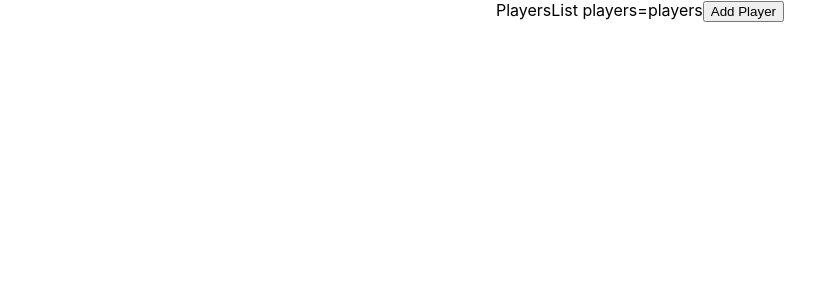
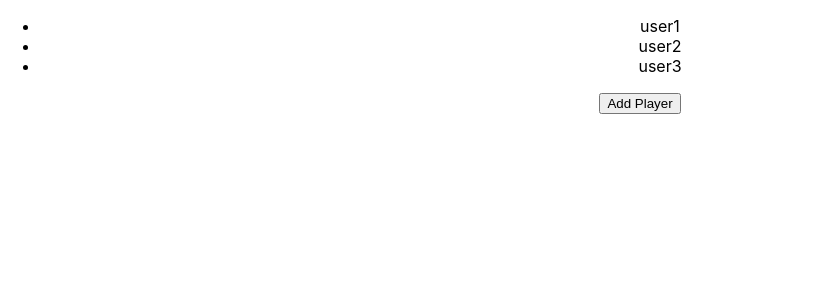
Before and after one commit to theohlc/toxic-players, a React (Create React App) app: page / in a window 1280 px wide. Shown: the top 300 px of the page, without its empty margins (0-824 px from the left). Built offline with nearby package versions, Linux system fonts and the light colour scheme.

Commit message:
added playerlist

```diff
--- /dev/null
+++ b/src/components/PlayerList.js
@@ -0,0 +1,27 @@
+import { Component } from "react";
+
+class PlayerList extends Component {
+    renderPlayers = () => {
+        return this.props.players.map((player)=>{
+            return <li>{player.username}</li>
+        });
+    };
+
+    render() {
+        return(
+            <ul>
+                {this.renderPlayers()}
+            </ul>
+        )
+    }
+}
+
+PlayerList.defaultProps = {
+    players: [
+        {username: 'user1'},
+        {username: 'user2'},
+        {username: 'user3'},
+    ]
+}
+
+export default PlayerList;
--- a/src/containers/PlayersContainer.js
+++ b/src/containers/PlayersContainer.js
@@ -1,12 +1,13 @@
 import React from "react";
 import { connect } from "react-redux";
 import { addPlayer } from "../actions/players";
+import PlayerList from "../components/PlayerList";
 
 class PlayersContainer extends React.Component {
     render(){
         return(
             <div>
-                PlayersList players=players
+                <PlayerList />
                 <button onClick={this.handleButtonClick}>Add Player</button>
             </div>
         )
```
